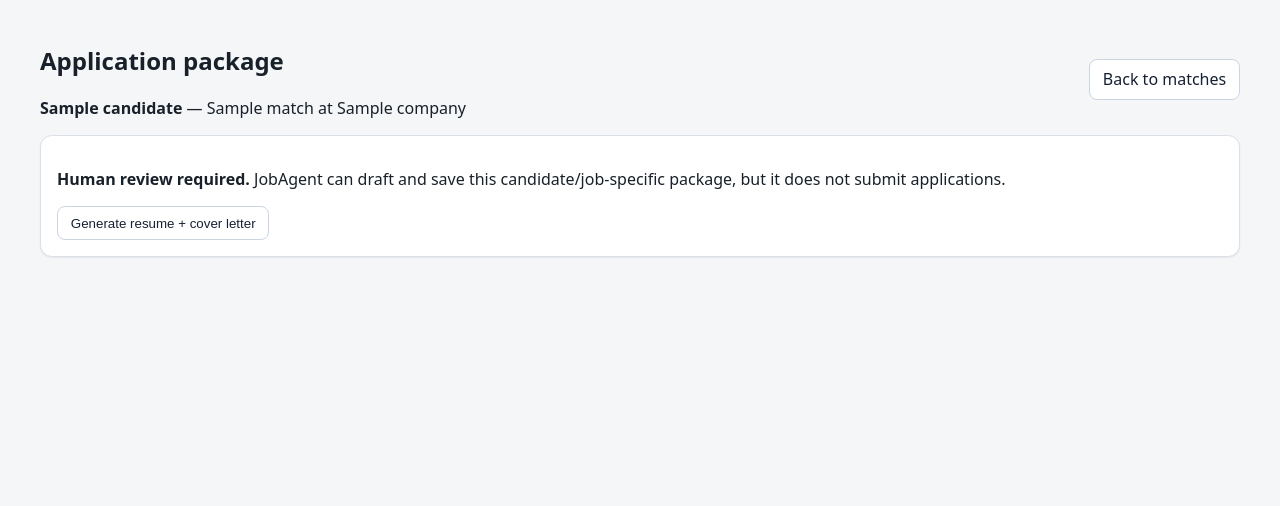
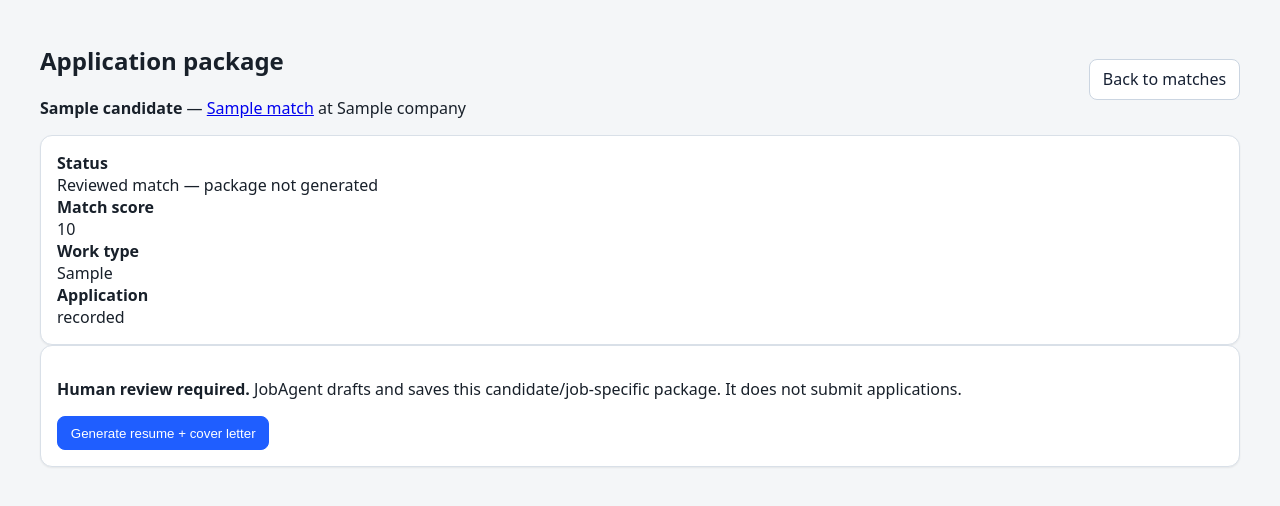
Before and after one commit to khantroll/JobAgent, a Python web app: template src/jobagent/web/templates/application_package.html in a window 1280 px wide. Shown: the part 54-560 px from the top of the page. Run offline with Jinja, Linux system fonts and the light colour scheme; the template is opened without the code that fills it: most values are stand-ins (such as "Sample title", 1, 10 or a date in 2020); some libraries are stand-ins or nearby versions.

Commit message:
feat: improve package review and download UI

```diff
--- a/src/jobagent/web/templates/application_package.html
+++ b/src/jobagent/web/templates/application_package.html
@@ -2,18 +2,28 @@
 <section class="hero">
   <div>
     <h1>Application package</h1>
-    <p><strong>{{ candidate.name }}</strong> — {{ match.title }} at {{ match.company }}</p>
+    <p><strong>{{ candidate.name }}</strong> — <a href="{{ match.url }}" target="_blank" rel="noopener">{{ match.title }}</a> at {{ match.company }}</p>
   </div>
   <a class="button" href="{{ base }}/candidates/{{ candidate.id }}/matches">Back to matches</a>
 </section>
 {% if msg %}<p class="panel">{{ msg }}</p>{% endif %}
+<section class="panel package-summary">
+  <div><strong>Status</strong><br>{{ "Draft package ready for review" if package.generated else "Reviewed match — package not generated" }}</div>
+  <div><strong>Match score</strong><br>{{ match.score if match.score is not none else "—" }}</div>
+  <div><strong>Work type</strong><br>{{ match.work_type or "—" }}</div>
+  <div><strong>Application</strong><br>{{ match.application_state or "none" }}</div>
+</section>
 <section class="panel">
-  <p><strong>Human review required.</strong> JobAgent can draft and save this candidate/job-specific package, but it does not submit applications.</p>
+  <p><strong>Human review required.</strong> JobAgent drafts and saves this candidate/job-specific package. It does not submit applications.</p>
   {% if not package.generated %}
   <form method="post" action="{{ base }}/candidates/{{ candidate.id }}/matches/{{ match.job_id }}/package/generate">
-    <button type="submit">Generate resume + cover letter</button>
+    <button class="primary" type="submit">Generate resume + cover letter</button>
   </form>
   {% else %}
+  <div class="package-actions">
+    <a class="button" href="{{ base }}/candidates/{{ candidate.id }}/matches/{{ match.job_id }}/package/resume.txt">Download resume</a>
+    <a class="button" href="{{ base }}/candidates/{{ candidate.id }}/matches/{{ match.job_id }}/package/cover-letter.txt">Download cover letter</a>
+  </div>
   <form method="post" action="{{ base }}/candidates/{{ candidate.id }}/matches/{{ match.job_id }}/package">
     <label>Tailored resume
       <textarea name="resume_text" rows="24">{{ package.resume_text }}</textarea>
@@ -21,10 +31,10 @@
     <label>Cover letter
       <textarea name="cover_text" rows="16">{{ package.cover_text }}</textarea>
     </label>
-    <button type="submit">Save reviewed package</button>
+    <button class="primary" type="submit">Save reviewed package</button>
   </form>
   <form method="post" action="{{ base }}/candidates/{{ candidate.id }}/matches/{{ match.job_id }}/package/generate"
-        onsubmit="return confirm('Regenerate and replace the current package drafts?');">
+        onsubmit="return confirm('Regenerate and replace the current package drafts? Your saved edits will be overwritten.');">
     <button type="submit">Regenerate drafts</button>
   </form>
   {% endif %}
```
